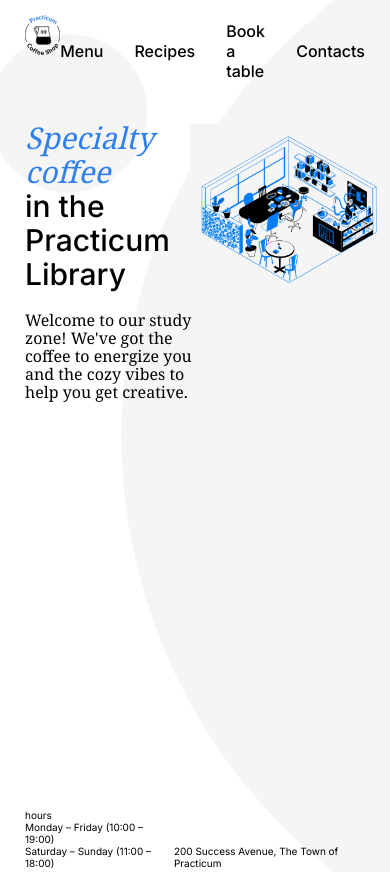
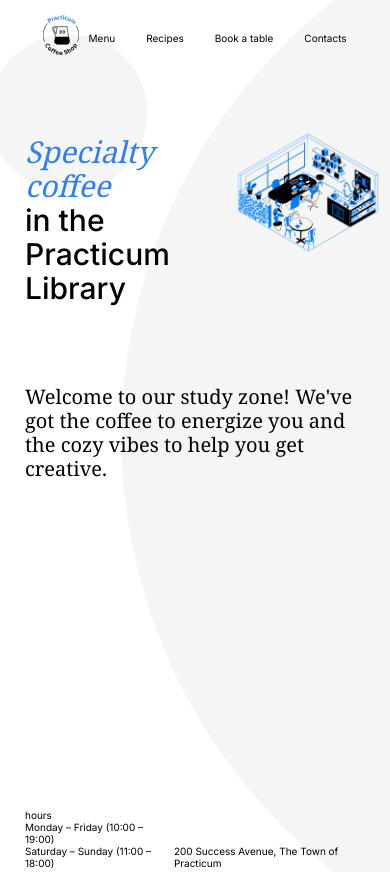
Before and after one commit to Yaronamir86/redesigned-doodle, a plain HTML site: page index.html in a window 390 px wide. Shown: the top 872 px of the page. Drawn offline with Linux system fonts and the light colour scheme.

Commit message:
more fixing

```diff
--- a/blocks.css/header.css
+++ b/blocks.css/header.css
@@ -211,19 +211,24 @@
     max-width: calc(100%-30px);
     margin: auto;
     font-weight: 400;
-    font-size: 12px;
-    line-height: 24px;
-    gap: 8px;
+    margin: auto;
+    font-size: 10px;
+    line-height: 12px;
+    gap: 10px;
   }
 
   .nav-links {
     column-gap: 8px;
+    margin: auto;
+  }
+  .nav__link {
+    margin: auto;
   }
 
   .header__title {
     font-size: 22px;
     line-height: 24px;
-    margin: 20px 0 0;
+    margin: 80px 0 0;
     max-width: 60%;
   }
 
@@ -266,15 +271,17 @@
   }
 
   .nav {
-    max-width: calc(100%-50px);
+    max-width: calc(100%-30px);
     display: flex;
-    justify-content: space-between;
-    align-items: flex-start;
+    justify-content: center;
+    align-items: center;
     font-family: "inter", arial, sans-serif;
     font-style: normal;
-    font-weight: 500;
-    font-size: 16px;
-    line-height: 20px;
+    font-weight: 400;
+    margin: auto;
+    font-size: 10px;
+    line-height: 12px;
+    gap: 10px;
   }
 
   .nav-links {
@@ -292,7 +299,8 @@
     position: absolute;
     top: 124px;
     right: 5px;
-    max-width: 50%;
+    max-width: 40%;
+    width: 270px;
   }
 
   .header__title {
@@ -301,8 +309,8 @@
     font-weight: 500;
     font-size: 30px;
     line-height: 34px;
-    margin: 40px 0 0;
     max-width: 60%;
+    margin-top: 80px;
   }
 
   .span-accent {
@@ -311,10 +319,11 @@
   }
 
   .header__description {
-    font-size: 16px;
-    line-height: 18px;
-    margin: 20px 0 0;
-    max-width: 50%;
+    padding-top: 30px;
+    font-size: 20px;
+    line-height: 24px;
+    margin: 50px 0 0;
+    max-width: 100%;
   }
 
   .header-footer {
```
